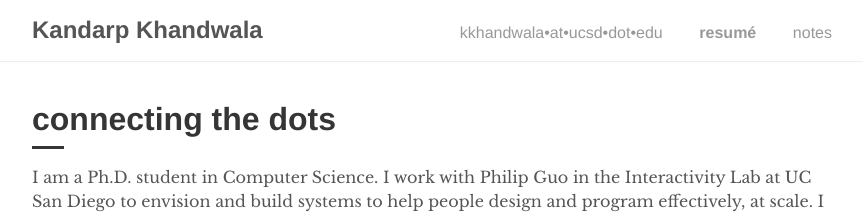
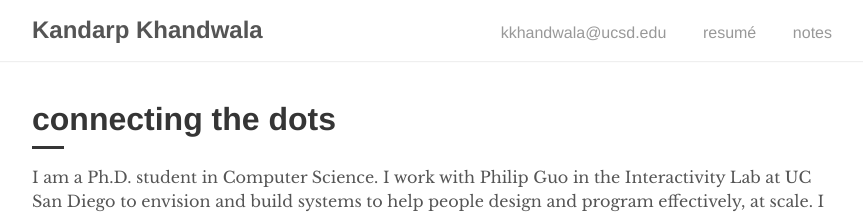
Before and after one commit to kandarpksk/kandarpksk.github.io, a Jekyll site: the page built from index.html, in a window 1280 px wide. Shown: the top 215 px of the page, without its empty margins (208-1071 px from the left). Built offline with Jekyll 4.4.1, drawn with Linux system fonts in a browser that asks for light colours; the list of posts is cut into pages by our own code.

Commit message:
Update default.html

```diff
--- a/_layouts/default.html
+++ b/_layouts/default.html
@@ -10,8 +10,8 @@
           <h2 class="nav-title">{{ site.title }}</h2>
         </a>
         <ul>
-          <li><a>kkhandwala•at•ucsd•dot•edu</a></li>
-          <li><b><a target="_blank" href="files/resume-kandarp.pdf">resumé</a></b></li>
+          <li><a>kkhandwala@ucsd.edu</a></li>
+          <li><a target="_blank" href="files/resume-kandarp.pdf">resumé</a></li>
           <li><a href="notes">notes</a></li>
           <!-- <li><b><a href="{{ '/about' | prepend: site.baseurl }}">about</a></b></li> -->
           <!-- {% if page.title == "Home" %} {% else %} {% endif %} -->
```
